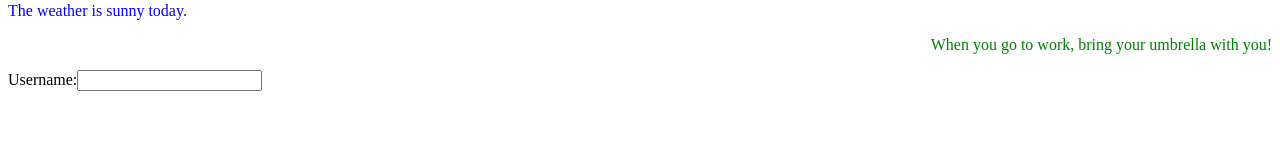
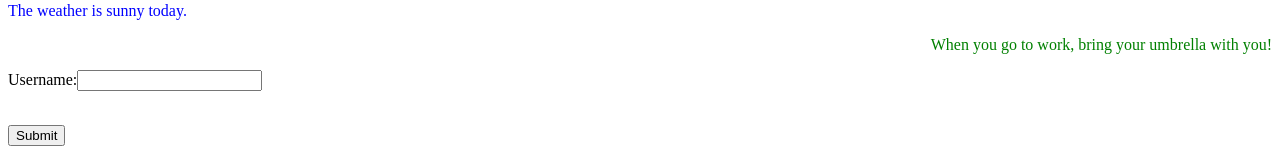
Before and after one commit to hubertnshuti/react-project, a React (Vite) app: page / in a window 1280 px wide. Shown: the part 857-1008 px from the top of the page. Before the commit the page ends 956 px from the top, so only its background shows below. Built offline with nearby package versions, Linux system fonts and the light colour scheme.

Commit message:
update form componet to include validation

```diff
--- a/src/App.jsx
+++ b/src/App.jsx
@@ -139,17 +139,42 @@ function PlayCSS() {
 }
 
 function Form(){
-  const [userName, setUserName] = useState();
+  const [userName, setUserName] = useState("");
+  const [userNameError, setUserNameError] = useState("");
+
+  const handleSubmit = e => {
+    e.preventDefault();
+    if(userNameError){
+      alert("Unable to submit: the form contain error(s)")
+    }else{
+      alert(userName)
+    }
+  }
+
+  const handleUserName = e => {
+    const { value } = e.target;
+    setUserName(value);
+
+    if(value.length > 6){
+      setUserNameError("Oops! The name must be 6 or less characters!");
+    }else{
+      setUserNameError();
+    }
+  }
 
   return(
     <>
-      <form>
+      <form onSubmit={handleSubmit}>
         Username:
         <input
-        type='text'
-        name='username'
-        value={userName}
-        onChange={e => setUserName(e.target.value)}/>
+          type='text'
+          name='username'
+          value={userName}
+          onChange={handleUserName}
+        />
+        <p style={{color: "red"}}>{userNameError}</p>
+        <br/>
+        <button>Submit</button>
       </form>
     </>
   )
```
